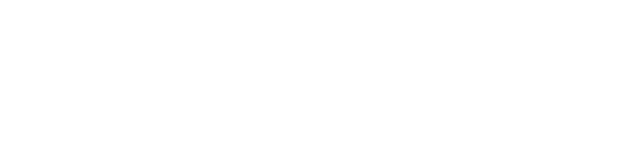
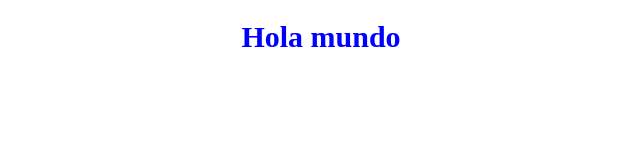
Before and after one commit to BastianPaez/test-first-rep, a plain HTML site: page index.html in a window 1280 px wide. Shown: the whole page, without its empty margins (319-959 px from the left). Drawn offline with Linux system fonts and the light colour scheme.

Commit message:
Agregue el h1

```diff
--- /dev/null
+++ b/assets/css/style.css
@@ -0,0 +1,5 @@
+h1 {
+    font-size: 30px;
+    color: blue;
+    text-align: center;
+}
--- a/index.html
+++ b/index.html
@@ -4,8 +4,10 @@
     <meta charset="UTF-8">
     <meta name="viewport" content="width=device-width, initial-scale=1.0">
     <title>Document</title>
+    <link rel="stylesheet" href="assets/css/style.css">
 </head>
 <body>
+    <h1>Hola mundo</h1>
 
 </body>
 </html>
```
